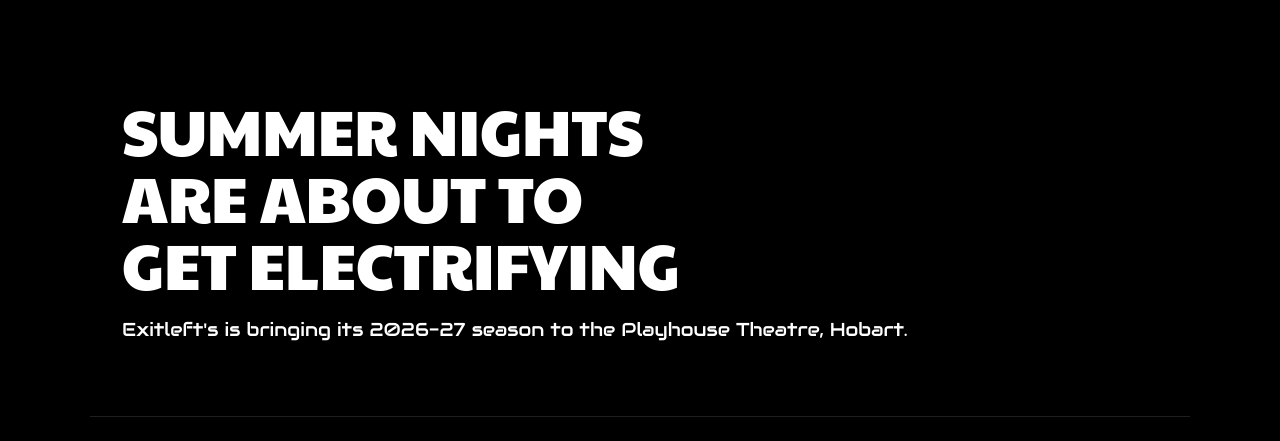
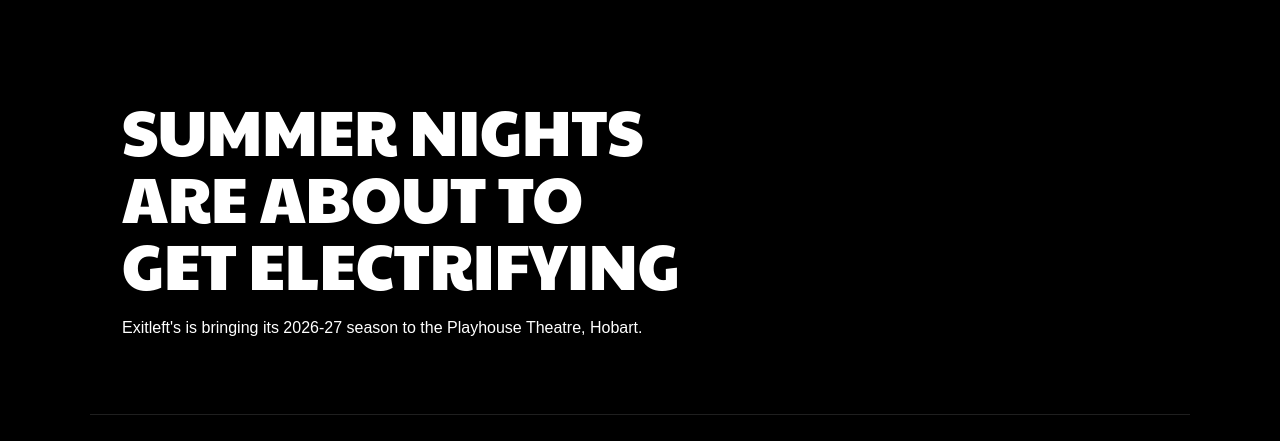
Before and after one commit to SuzenP/ExitleftShows.com, a plain HTML site: page public/index.html in a window 1280 px wide. Shown: the top 441 px of the page. Drawn offline with Linux system fonts and the light colour scheme; a web font is replaced by a local one.

Commit message:
Update index.html

```diff
--- a/public/index.html
+++ b/public/index.html
@@ -68,8 +68,9 @@
   }
 
   h3{
-    font-family: 'Audiowide', sans-serif;
-    font-weight: 50;
+    font-family: 'Work Sans', sans-serif;
+    font-weight: 400;
+    font-size: 16px;
     line-height: 1.0;
     margin: 0 0 22px;
     max-width: 60ch;
```
